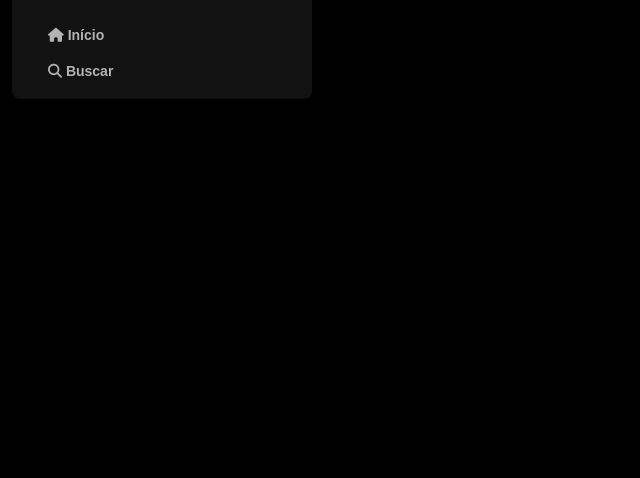
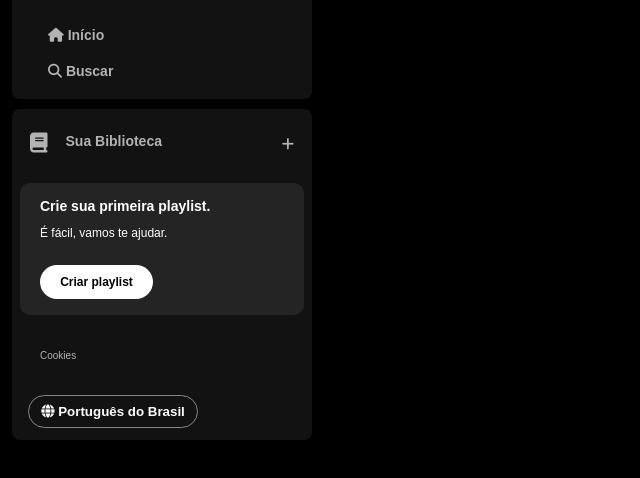
Before and after one commit to ncdavila/imersao-frontend-alura, a plain HTML site: page index.html in a window 1280 px wide. Shown: the part 74-552 px from the top of the page, without its empty margins (0-640 px from the left). Drawn offline with Linux system fonts and the light colour scheme.

Commit message:
Aula 2: Menu lateral e aprofundamento em CSS, explorando posicionamento, layouts e a técnica do Flexbox.

```diff
--- a/index.html
+++ b/index.html
@@ -11,11 +11,10 @@
 </head>
 <body>
     <div class="sidebar">
-        <nav class="sidebar-navigation">
+        <nav class="sidebar__navigation">
             <div class="logo">
                 <a href=""><img src="./assets/icons/logo-spotify.png" alt="Logo Spotify"></a>
             </div>
-            <div>
             <ul>
                 <li>
                     <a href=""><span class="fa fa-home"></span><span> Início</span></a>
@@ -24,11 +23,35 @@
                     <a href=""><span class="fa fa-search"></span><span> Buscar</span></a>
                 </li>
             </ul>
+        </nav>
+        <div class="library">
+            <div class="library__content">
+                <button class="library__button">
+                    <span class="fa fas fa-book"></span>
+                    <span>Sua Biblioteca</span>
+                </button>
+                <span class="fa fa-plus"></span>
             </div>
-        </nav>
+            <section class="sectin-playlist">
+                <div class="sectin-playlist__content">
+                    <span class="text title">Crie sua primeira playlist.</span>
+                    <span class="text subtitle">É fácil, vamos te ajudar.</span>
+                    <button class="section-playlist__button">
+                        <span>Criar playlist</span>
+                    </button>
                 </div>
-
-
+            </section>
+            <div class="cookies">
+                <a href="">Cookies</a>
+            </div>
+            <div class="languages">
+                <button class="languages__button">
+                    <span class="fa fa-globe"></span>
+                    <span>Português do Brasil</span>
+                </button>
+            </div>
+        </div>
+    </div>
 </body>
 <!-- Scripts -->
 <script src="script.js"></script>
--- a/style.css
+++ b/style.css
@@ -8,28 +8,26 @@ body {
     padding: 12px;
     width: 300px;
 }
-.sidebar-navigation {
+.sidebar__navigation {
     background-color: #121212;
     border-radius: 8px;
     padding: 16px 0 0 16px;
 }
-.sidebar-navigation .logo {
+.sidebar__navigation .logo {
     background-color: #121212;
     display: flex;
     border-radius: 8px;
     padding: 16px 0 0 16px;
 }
-.sidebar-navigation .logo img {
+.sidebar__navigation .logo img {
     width: 80px;
     height: auto;
 
 }
-
 .sidebar nav ul {
     margin-top: 20px;
     padding: 0 20px 10px 20px;
 }
-
 .sidebar ul li {
     padding: 10px 0;
 }
@@ -40,3 +38,111 @@ body {
     font-size: 14px;
     font-family: "DM Sans", sans-serif;
 }
+.library {
+    background-color: #121212;
+    border-radius: 8px;
+    display: flex;
+    justify-content: space-between;
+    flex-direction: column;
+    padding: 4px 8px;
+    color: #b3b3b3;
+    font-weight: 600;
+    font-size: 14px;
+    margin-top: 10px;
+}
+.library .library__content {
+    display: flex;
+    justify-content: space-between;
+}
+.library .library__button {
+    display: flex;
+    margin-right: 10px;
+    color: #b3b3b3;
+    background: transparent;
+    border: 0px;
+    font-size: 14px;
+    font-weight: 600;
+    font-family: "DM Sans", sans-serif;
+    text-align: center;
+    text-decoration: none;
+    text-transform: none;
+    padding: 20px 10px;
+}
+.library .library__button .fa {
+    font-size: 20px;
+    margin-right: 10px;
+    padding-right: 8px;
+}
+.library .library__content .fa-plus {
+    margin: 24px 10px;
+}
+.sectin-playlist {
+    display: flex;
+    align-items: flex-start;
+    justify-content: space-between;
+    gap:20px;
+    background-color: #242424;
+    color: #b3b3b3;
+    font-weight: 600;
+    font-size: 14px;
+    margin: 8px 0;
+    padding: 16px 20px;
+    border-radius: 10px;
+}
+.sectin-playlist .sectin-playlist__content {
+    display: flex;
+    flex-direction: column;
+}
+.sectin-playlist__content .text {
+    padding-bottom: 14px;
+    color: #fff;
+    font-family: "DM Sans", sans-serif;
+}
+.sectin-playlist__content .title {
+    font-weight: 700;
+}
+.sectin-playlist__content .subtitle {
+    font-weight: 500 ;
+    font-size: 12px;
+}
+.sectin-playlist__content .section-playlist__button {
+    display: flex;
+    justify-content: center;
+    background-color: #fff;
+    color: #000;
+    border-radius: 20px;
+    font-size: 12px;
+    font-weight: 700;
+    font-family: "DM Sans", sans-serif;
+    text-decoration: none;
+    text-transform: none;
+    padding: 10px;
+    margin-top: 12px;
+    border: 0px;
+    width: 113px;
+}
+.sidebar .cookies {
+    margin: 25px 20px;
+}
+.sidebar .cookies a {
+    color: #b3b3b3;
+    font-size: 10px;
+    font-weight: 500;
+    font-family: "DM Sans", sans-serif;
+    text-decoration: none;
+}
+.sidebar .cookies a:hover {
+    text-decoration: underline;
+}
+.sidebar .languages .languages__button {
+    align-items: center;
+    background-color: transparent;
+    border: 1px solid #878787;
+    color: #fff;
+    font-weight: bold;
+    cursor: pointer;
+    width: 170px;
+    margin: 8px;
+    padding: 8px;
+    border-radius: 20px;
+}
```
Lines whose indentation alone changed are shown as unchanged.
